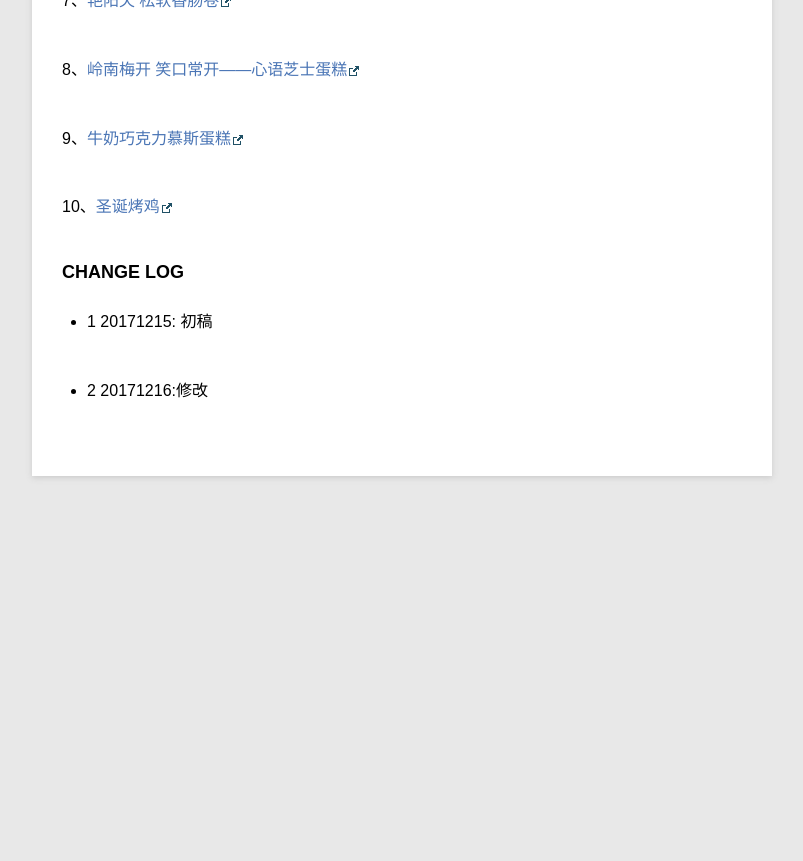
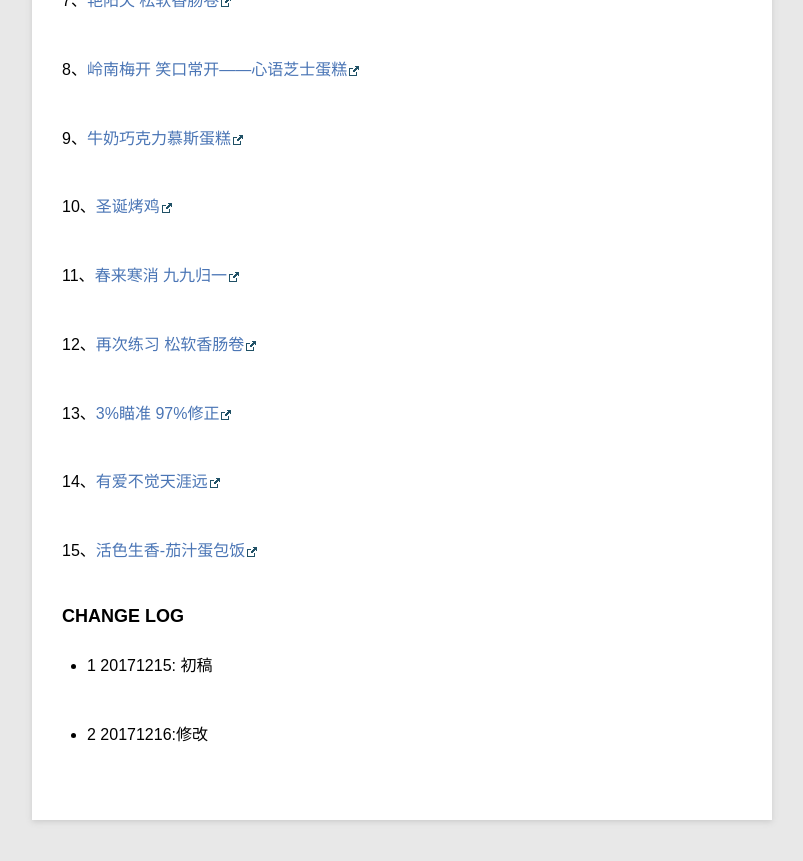
Before and after one commit to violettianjie/violettianjie.github.io, a Jekyll site: the page built from _posts/blog/2017-12-15-cooking.md, in a window 1280 px wide and 900 px high, scrolled down 1823 px. Shown: the top 861 px of the window, without its empty margins (78-881 px from the left). Built offline with Jekyll 4.4.1, drawn with Linux system fonts in a browser that asks for light colours; comment, search, counter and statistics services are not loaded; before the commit the page ends 2379 px from its top, so only the background shows below that.

Commit message:
Update 2017-12-15-cooking.md

```diff
--- a/_posts/blog/2017-12-15-cooking.md
+++ b/_posts/blog/2017-12-15-cooking.md
@@ -52,6 +52,16 @@ category: blog
 
 10、[圣诞烤鸡](http://blog.sina.com.cn/s/blog_596f37470102viui.html)
 
+11、[春来寒消 九九归一](http://blog.sina.com.cn/s/blog_596f37470102vj28.html)
+
+12、[再次练习  松软香肠卷](http://blog.sina.com.cn/s/blog_596f37470102vj2b.html)
+
+13、[3%瞄准 97%修正](http://blog.sina.com.cn/s/blog_596f37470102vjgw.html)
+
+14、[有爱不觉天涯远](http://blog.sina.com.cn/s/blog_596f37470102vlz3.html)
+
+15、[活色生香-茄汁蛋包饭](http://blog.sina.com.cn/s/blog_596f37470102vlz5.html)
+
 
 ### CHANGE LOG
 
```
